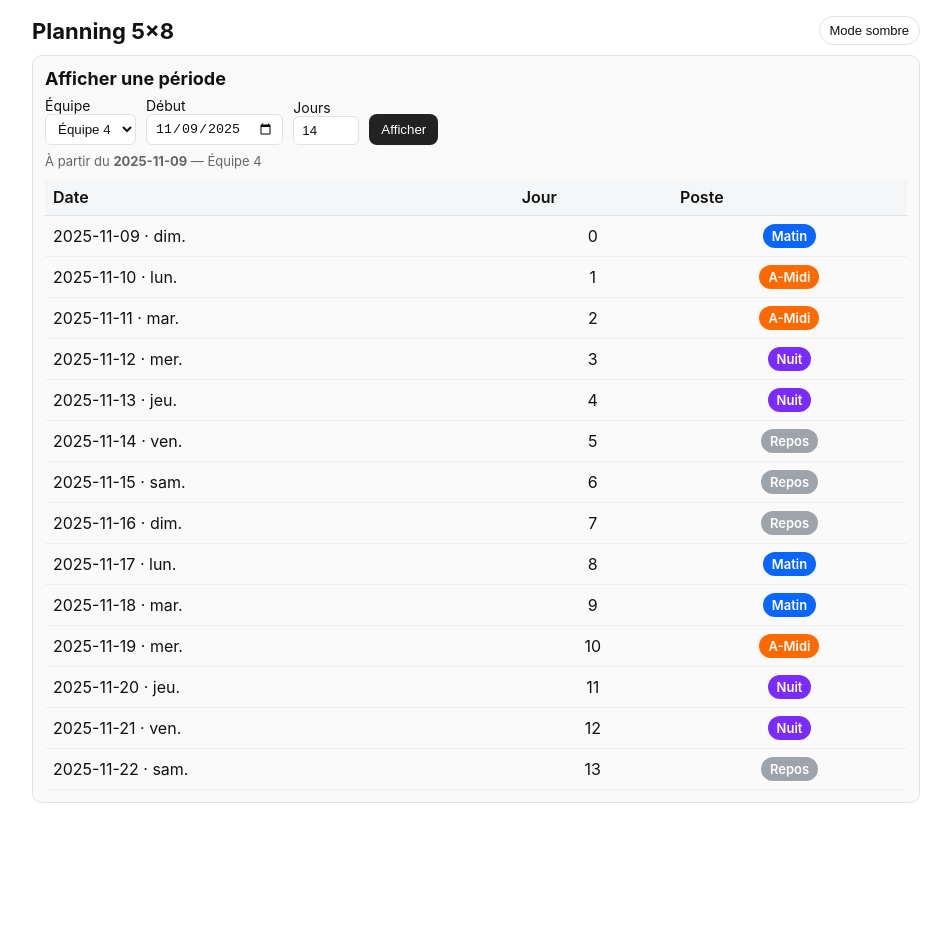
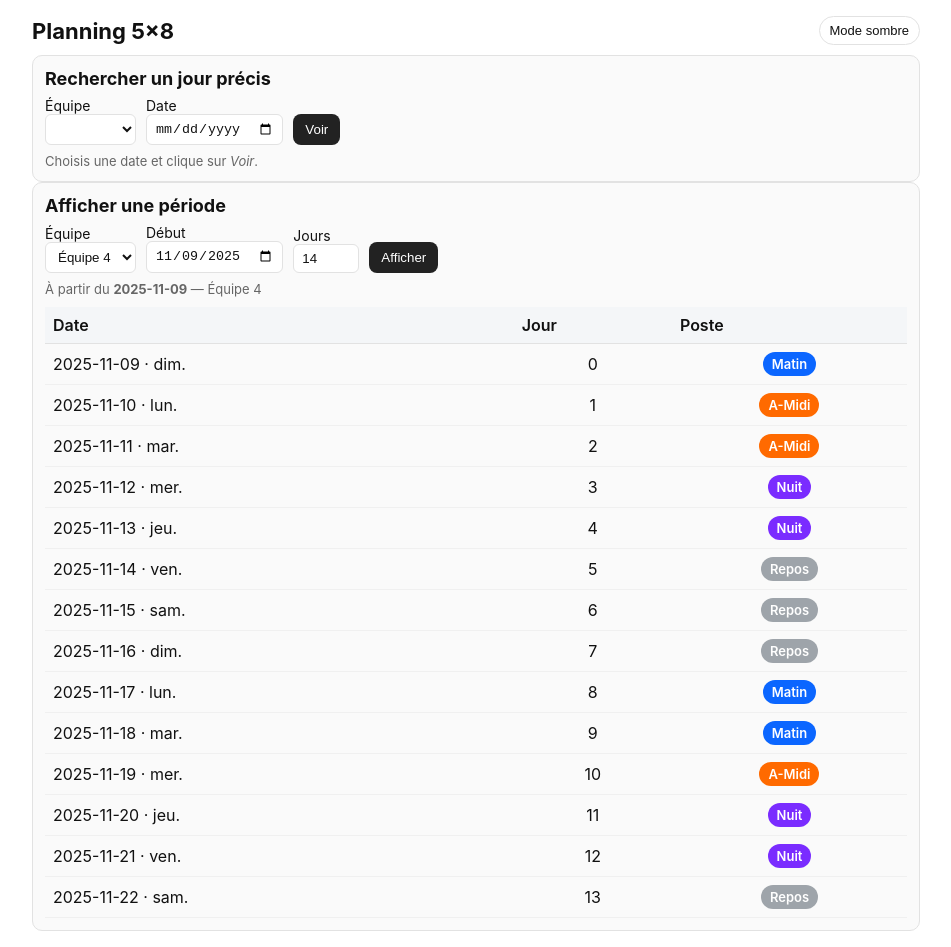
Before and after one commit to DanCMX/TournanteOIvrs, a Vue app: page / in a window 1280 px wide. Shown: the whole page, without its empty margins (164-1115 px from the left). Before the commit the page ends 819 px from the top, so only its background shows below. Built offline with nearby package versions, Linux system fonts and the light colour scheme.

Commit message:
Update App.vue

```diff
--- a/src/App.vue
+++ b/src/App.vue
@@ -6,6 +6,33 @@
         {{ isDark ? 'Mode clair' : 'Mode sombre' }}
       </button>
     </header>
+
+    <!-- BLOC : RECHERCHER UN JOUR PRÉCIS -->
+<section class="card">
+  <h2>Rechercher un jour précis</h2>
+
+  <div class="controls">
+    <label>Équipe
+      <select v-model.number="singleTeam">
+        <option v-for="i in 5" :key="i" :value="i">Équipe {{ i }}</option>
+      </select>
+    </label>
+
+    <label>Date
+      <input type="date" v-model="singleDate" />
+    </label>
+
+    <button class="btn" @click="refreshSingle">Voir</button>
+  </div>
+
+  <div v-if="singleResult" class="day-result">
+    Le <strong>{{ formatDate(singleDate) }}</strong>,
+    l’équipe <strong>{{ singleTeam }}</strong> est :
+    <span :class="badgeClass(singleRaw)">{{ singleResult }}</span>
+  </div>
+
+  <div v-else class="hint">Choisis une date et clique sur <em>Voir</em>.</div>
+</section>
 
     <section class="card">
       <h2>Afficher une période</h2>
```
